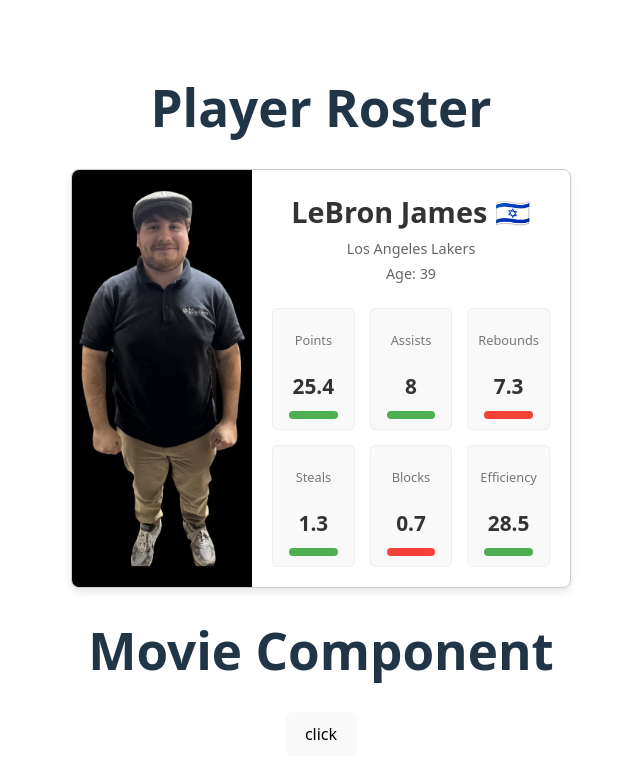
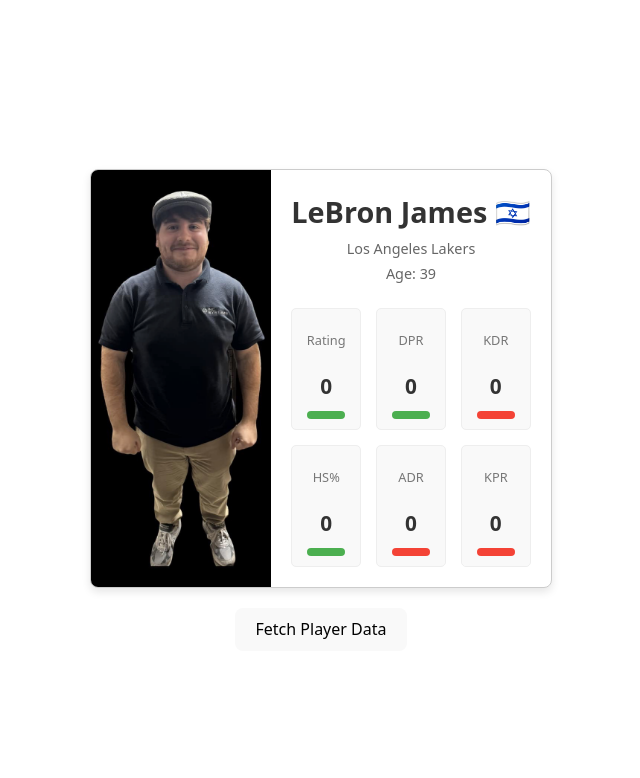
Before and after one commit to j-klamerus/hltv-app, a React (Vite) app: page / in a window 1280 px wide. Shown: the top 778 px of the page, without its empty margins (319-959 px from the left). Built offline with nearby package versions, Linux system fonts and the light colour scheme.

Commit message:
perhaps works

```diff
--- a/package.json
+++ b/package.json
@@ -10,6 +10,8 @@
     "preview": "vite preview"
   },
   "dependencies": {
+    "dotenv": "^16.5.0",
+    "mongodb": "^6.17.0",
     "react": "^19.1.0",
     "react-dom": "^19.1.0"
   },
--- a/src/App.jsx
+++ b/src/App.jsx
@@ -8,26 +8,117 @@
 import playerPortraitImage from './assets/playerportrait.png';
 
 function App() {
+  const [data, setData] = useState([])
+  const [averageArray, setAverageArray] = useState([]);
   const playerData = {
     portrait: playerPortraitImage, // Or a URL
     name: 'LeBron James 🇮🇱',
     teamName: 'Los Angeles Lakers',
     age: 39,
     stats: [
-      { name: 'Points', value: 25.4, good: true },
-      { name: 'Assists', value: 8.0, good: true },
-      { name: 'Rebounds', value: 7.3, good: false },
-      { name: 'Steals', value: 1.3, good: true },
-      { name: 'Blocks', value: 0.7, good: false },
-      { name: 'Efficiency', value: 28.5, good: true },
+      { name: 'Rating', value: 0, good: true },
+      { name: 'DPR', value: 0, good: true },
+      { name: 'KDR', value: 0, good: false },
+      { name: 'HS%', value: 0, good: true },
+      { name: 'ADR', value: 0, good: false },
+      { name: 'KPR', value: 0, good: false },
     ],
   };
+
+  async function getPlayer() {
+    const url = '/api/data';
+    try {
+        const response = await fetch(url, {
+            method: 'GET',
+            headers: {
+                'Accept': 'application/json',
+            },
+            cache: 'no-store',
+        });
+        if (!response.ok) {
+            throw new Error(`HTTP error! status: ${response.status}`);
+        }
+        const result = await response.json();
+        console.log('Data fetched successfully:', result.data);
+        getAverages(result.data);
+        return response;
+    } catch (error) {
+        console.error('Error fetching data:', error);
+    }
+}
+function getAverages(data) {
+  //totals
+  let totalRating = 0;
+  let totalDeaths = 0;
+  let totalKDR = 0;
+  let totalHS = 0;
+  let totalADR = 0;
+  let totalKills = 0;
+  let totalRounds = 0;
+  //finals
+  let finalrating = 0;
+  let finalDPR = 0;
+  let finalKDR = 0;
+  let finalHSP = 0;
+  let finalADR = 0;
+  let finalKPR = 0;
+  if (!data || data.length === 0) {
+    console.error('No data available to calculate averages.');
+    return;
+  }
+  for(let i = 0; i < data.length; i++) {
+    totalRating += parseFloat(data[i].Rating);
+    totalHS += parseFloat(data[i]["HS%"]);
+    totalADR += parseFloat(data[i].ADR);
+
+    //get total rounds for game
+    let score = data[i].Score
+    let [a,b] = score.split(':').map(Number);
+    totalRounds += (a + b);
+    console.log(totalRounds);
+
+    totalDeaths += parseFloat(data[i].Deaths);
+    totalKills += parseFloat(data[i].Kills);
+
+  }
+  finalKDR = totalKills / totalDeaths;
+  finalrating = totalRating / data.length;
+  finalDPR = totalDeaths / totalRounds;
+  finalHSP = totalHS / data.length;
+  finalADR = totalADR / data.length;
+  finalKPR = totalKills / totalRounds;
+  console.log(`Total Rounds: ${totalRounds}`);
+  console.log(`Total Kills: ${totalKills}`);
+  console.log(`Total Deaths: ${totalDeaths}`);
+  console.log(`Average Rating: ${finalrating.toFixed(2)}`);
+  console.log(`Average DPR: ${finalDPR.toFixed(2)}`);
+  console.log(`Average KDR: ${finalKDR.toFixed(2)}`);
+  console.log(`Average HS: ${finalHSP.toFixed(2)}`);
+  console.log(`Average ADR: ${finalADR.toFixed(2)}`);
+  console.log(`Average KPR: ${finalKPR.toFixed(2)}`);
+
+  // Build the averages object in the same shape as playerData
+  const averages = {
+    portrait: playerPortraitImage,
+    name: 'George Huot 🇮🇱',
+    teamName: 'FaZe Clan',
+    age: '22',
+    stats: [
+      { name: 'Rating', value: Number(finalrating.toFixed(2)), good: true },
+      { name: 'DPR', value: Number(finalDPR.toFixed(2)), good: true },
+      { name: 'KDR', value: Number(finalKDR.toFixed(2)), good: false },
+      { name: 'HS%', value: Number(finalHSP.toFixed(2)), good: true },
+      { name: 'ADR', value: Number(finalADR.toFixed(2)), good: false },
+      { name: 'KPR', value: Number(finalKPR.toFixed(2)), good: false }
+    ],
+  };
+  setAverageArray(averages);
+}
   return (
     <>
       <div className="App">
-      <h1>Player Roster</h1>
-      <PlayerCard player={playerData} />
-      <Movie></Movie>
+      <PlayerCard player={averageArray.stats  ? averageArray : playerData}/>
+      <button onClick={getPlayer}>Fetch Player Data</button>
       {/* You can render multiple PlayerCards with different data */}
     </div>
     </>
```
Also changed, not shown: api/data.js (+43 -5 lines), src/components/Player.jsx (added, +37 -0 lines), 2 other files (tests, documents, lock files or other folders).
